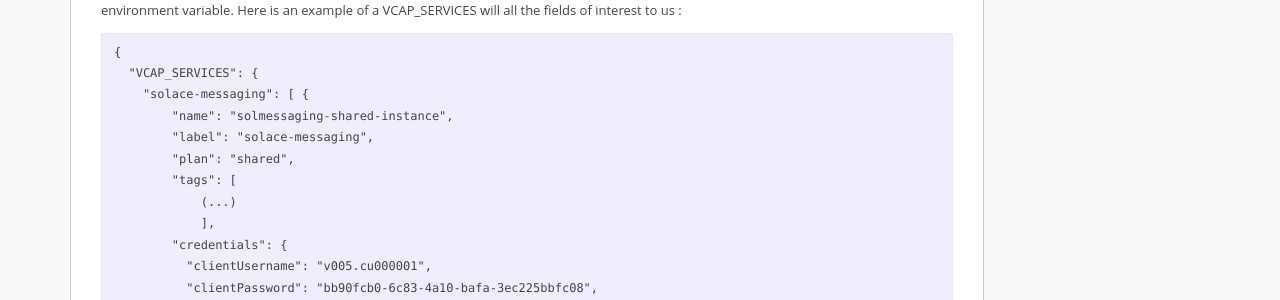
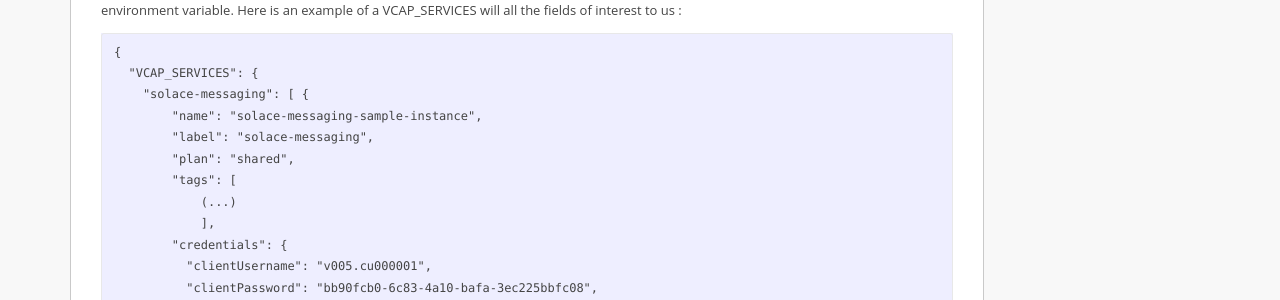
Before and after one commit to SolaceSamples/solace-samples-cloudfoundry-java, a Jekyll site: the page built from docs/_tutorials/java-app.md, in a window 1280 px wide and 900 px high, scrolled down 2384 px. Shown: the part 215-515 px from the top of the window. Built offline with Jekyll 4.4.1, drawn with Linux system fonts in a browser that asks for light colours; some of the changed text lies outside the part shown.

Commit message:
Update VCAP_SERVICES example
Updated the service instance name to align with the instructions for setting up the samples

```diff
--- a/docs/_tutorials/java-app.md
+++ b/docs/_tutorials/java-app.md
@@ -90,7 +90,7 @@
 {
   "VCAP_SERVICES": {
     "solace-messaging": [ {
-        "name": "solmessaging-shared-instance",
+        "name": "solace-messaging-sample-instance",
         "label": "solace-messaging",
         "plan": "shared",
         "tags": [
```
